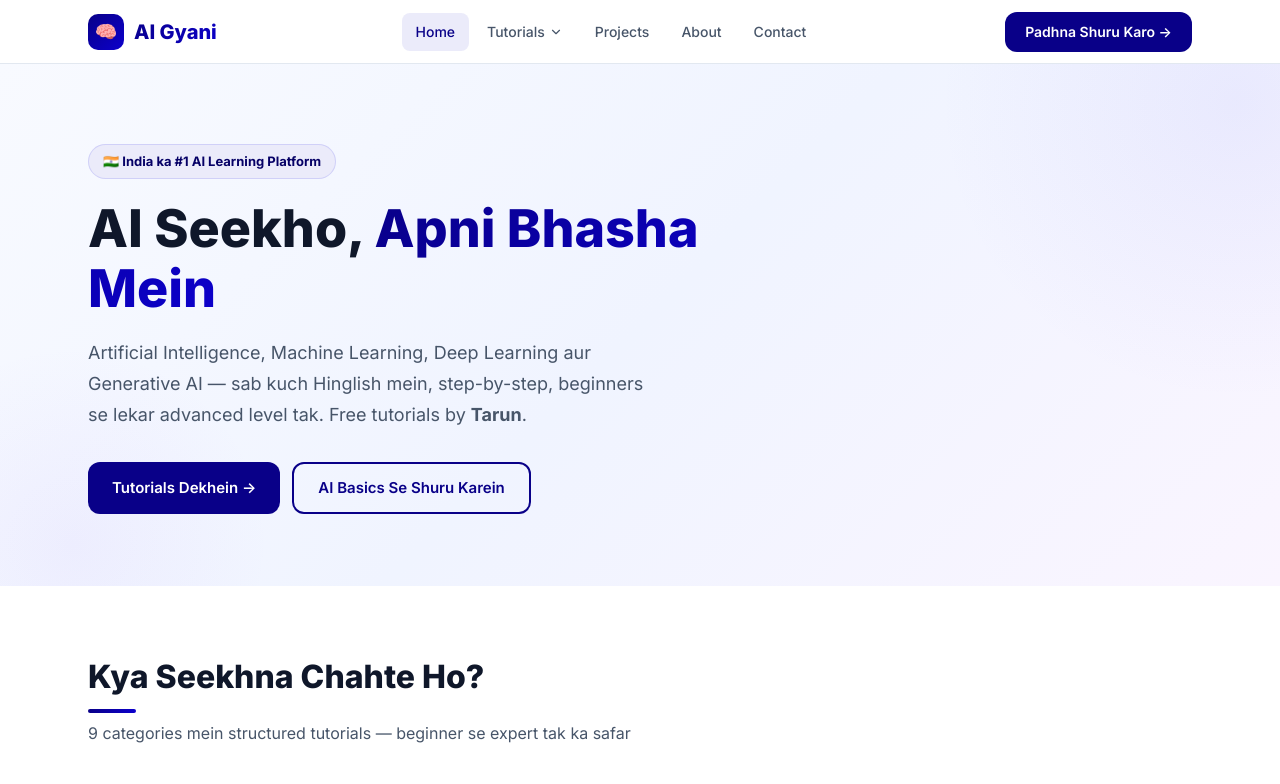
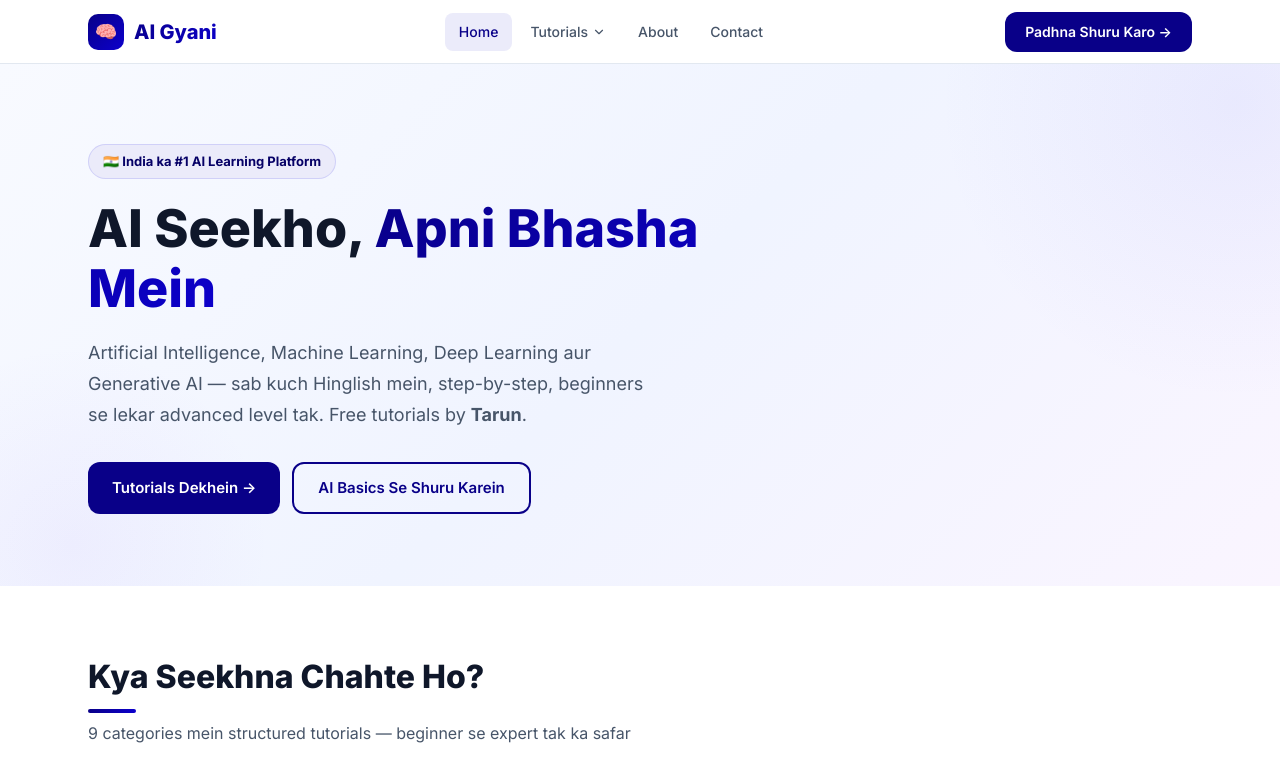
Before and after one commit to tarunmankar/AI-Gyani, a Next.js app: page / in a window 1280 px wide. Shown: the top 784 px of the page. Built offline with nearby package versions, Linux system fonts and the light colour scheme.

Commit message:
style: merge Projects & Deployment in submenu and remove separate Projects link from main menu

```diff
--- a/components/layout/Header.tsx
+++ b/components/layout/Header.tsx
@@ -11,8 +11,7 @@ const tutorialSubmenus = [
   { href: '/category/deep-learning', label: 'Deep Learning' },
   { href: '/category/generative-ai-llms', label: 'Generative AI' },
   { href: '/category/ai-tools-frameworks', label: 'Tools & Frameworks' },
-  { href: '/category/projects-deployment', label: 'Projects' },
-  { href: '/category/projects-deployment', label: 'Deployment' },
+  { href: '/category/projects-deployment', label: 'Projects & Deployment' },
   { href: '/category/ai-ethics-future', label: 'Career & Roadmap' },
 ];
 
@@ -51,7 +50,7 @@ export default function Header() {
                 </div>
               </div>
 
-              <Link href="/category/projects-deployment" className={`nav-link${pathname === '/category/projects-deployment' ? ' active' : ''}`}>Projects</Link>
+
               <Link href="/about" className={`nav-link${pathname === '/about' ? ' active' : ''}`}>About</Link>
               <Link href="/contact" className={`nav-link${pathname === '/contact' ? ' active' : ''}`}>Contact</Link>
             </nav>
@@ -91,7 +90,7 @@ export default function Header() {
           ))}
         </div>
 
-        <Link href="/category/projects-deployment" className={`nav-link${pathname === '/category/projects-deployment' ? ' active' : ''}`} onClick={() => setMenuOpen(false)}>Projects</Link>
+
         <Link href="/about" className={`nav-link${pathname === '/about' ? ' active' : ''}`} onClick={() => setMenuOpen(false)}>About</Link>
         <Link href="/contact" className={`nav-link${pathname === '/contact' ? ' active' : ''}`} onClick={() => setMenuOpen(false)}>Contact</Link>
 
```
